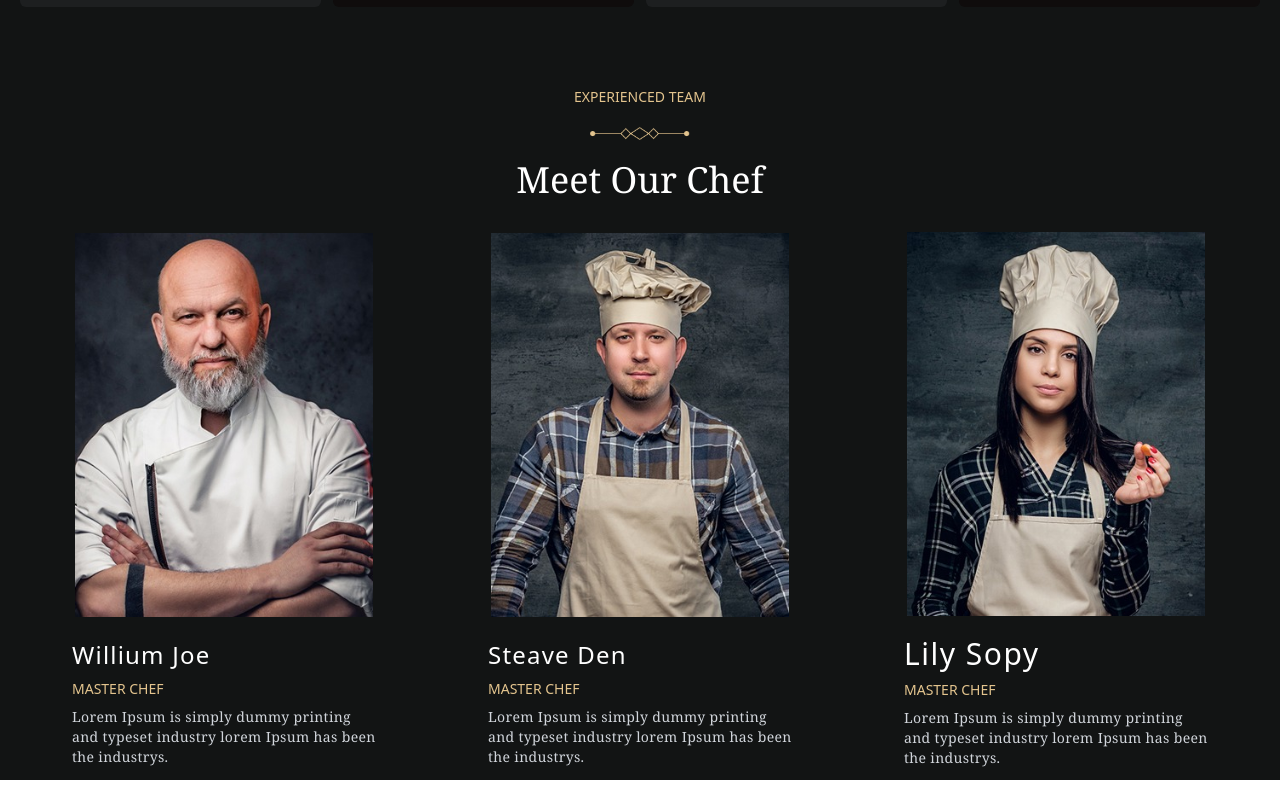
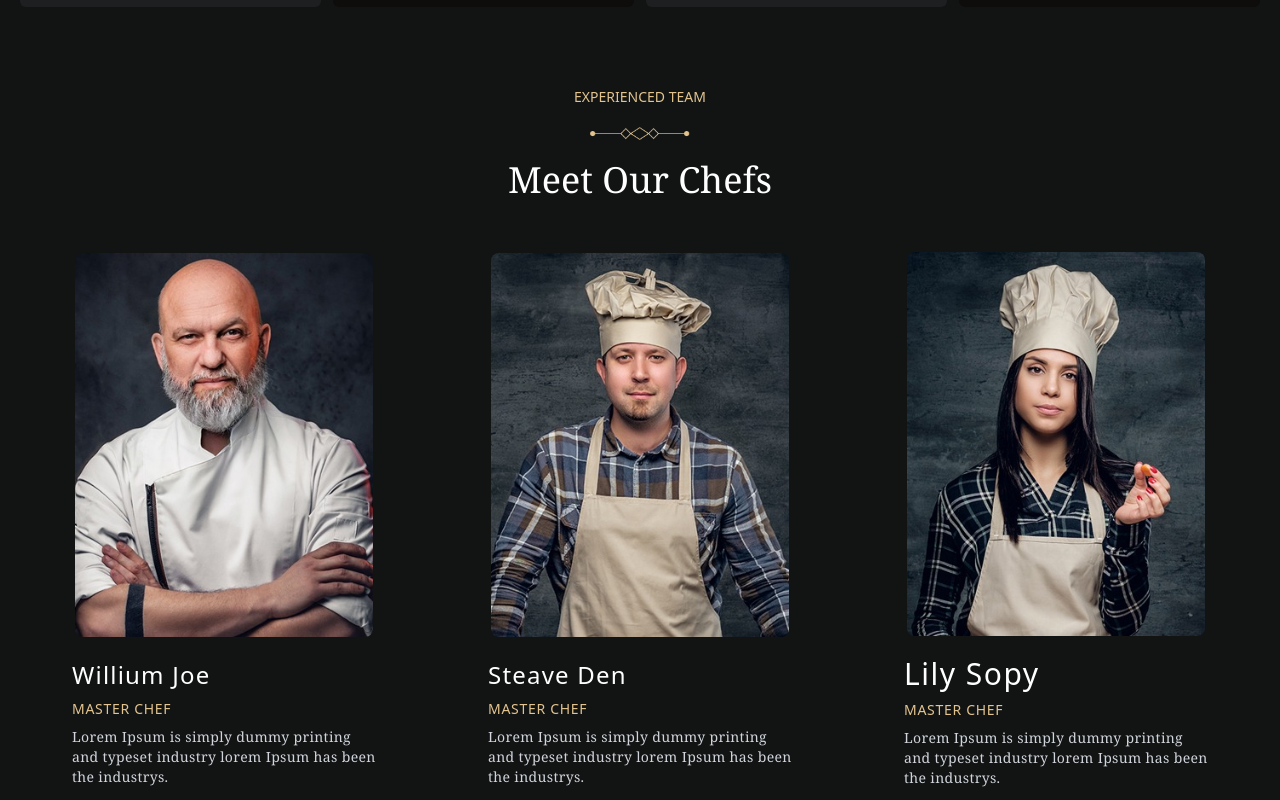
Before and after one commit to DAdawit/Food-Menu, a Next.js app: page / in a window 1280 px wide. Shown: the part 3496-4296 px from the top of the page. Built offline with nearby package versions, Linux system fonts and the light colour scheme.

Commit message:
chefs overlay effect

```diff
--- a/app/page.tsx
+++ b/app/page.tsx
@@ -18,6 +18,7 @@ import Drinks from "@/components/Drinks";
 import Specials from "@/components/Specials";
 import OurStrength from "@/components/OurStrength";
 import Chefs from "@/components/Chefs";
+import SocialMeadiaLinks from "@/components/SocialMeadiaLinks";
 
 export default function Home() {
   const [value, setValue] = useState("1");
--- a/components/Chefs.tsx
+++ b/components/Chefs.tsx
@@ -1,5 +1,6 @@
 import Image from "next/image";
 import React from "react";
+import SocialMeadiaLinks from "./SocialMeadiaLinks";
 
 const Chefs = () => {
   return (
@@ -16,10 +17,14 @@ const Chefs = () => {
             height={200}
             className=""
           />
-          <h1 className=" text-secondary text-4xl font-serif">Meet Our Chef</h1>
+          <h1 className=" text-secondary text-4xl font-serif">
+            Meet Our Chefs
+          </h1>
         </div>
         <div className="grid sm:flex sm:flex-row justify-evenly mt-5">
           <div className="p-3 grid items-center  w-96">
+            <div className="grid sm:flex sm:flex-row justify-evenly mt-5 px-5">
+              <div className="group relative max-w-96">
                 <Image
                   src="/chefs/chef1.jpg"
                   height={300}
@@ -27,11 +32,18 @@ const Chefs = () => {
                   alt="breakfast"
                   className="w-full rounded-lg object-contain h-96"
                 />
+                <div className="absolute top-0 left-0  w-full h-0 flex flex-col justify-center items-center bg-primary opacity-0 group-hover:h-full group-hover:opacity-70 duration-500">
+                  <SocialMeadiaLinks />
+                </div>
+              </div>
+            </div>
             <div className="px-7 flex flex-col gap-2">
               <h1 className="text-secondary  tracking-wider font-sans mt-5 text-2xl">
                 Willium Joe
               </h1>
-              <h1 className="text-primary text-sm  font-sans">MASTER CHEF</h1>
+              <h1 className="text-primary text-sm  font-sans tracking-wider">
+                MASTER CHEF
+              </h1>
               <p className="text-sm text-gray-300 text-start font-serif tracking-wide">
                 Lorem Ipsum is simply dummy printing and typeset industry lorem
                 Ipsum has been the industrys.
@@ -39,18 +51,27 @@ const Chefs = () => {
             </div>
           </div>
           <div className="p-3 grid items-center w-96">
+            <div className="grid sm:flex sm:flex-row justify-evenly mt-5 px-5">
+              <div className="group relative max-w-96">
                 <Image
                   src="/chefs/chef2.jpg"
                   height={300}
                   width={200}
-              alt="appetizers"
+                  alt="breakfast"
                   className="w-full rounded-lg object-contain h-96"
                 />
+                <div className="absolute top-0 left-0  w-full h-0 flex flex-col justify-center items-center bg-primary opacity-0 group-hover:h-full group-hover:opacity-70 duration-500">
+                  <SocialMeadiaLinks />
+                </div>
+              </div>
+            </div>
             <div className="px-7 flex flex-col gap-2">
               <h1 className="text-secondary  tracking-wider font-sans mt-5 text-2xl">
                 Steave Den
               </h1>
-              <h1 className="text-primary text-sm  font-sans">MASTER CHEF</h1>
+              <h1 className="text-primary text-sm  font-sans tracking-wider">
+                MASTER CHEF
+              </h1>
               <p className="text-sm text-gray-300 text-start font-serif tracking-wide">
                 Lorem Ipsum is simply dummy printing and typeset industry lorem
                 Ipsum has been the industrys.
@@ -58,18 +79,27 @@ const Chefs = () => {
             </div>
           </div>
           <div className="p-3 grid items-center w-96">
+            <div className="grid sm:flex sm:flex-row justify-evenly mt-5 px-5">
+              <div className="group relative max-w-96">
                 <Image
                   src="/chefs/chef3.jpg"
                   height={300}
                   width={200}
-              alt="drinks"
-              className=" rounded-lg object-contain w-96 h-96"
+                  alt="breakfast"
+                  className="w-full rounded-lg object-contain h-96"
                 />
+                <div className="absolute top-0 left-0  w-full h-0 flex flex-col justify-center items-center bg-primary opacity-0 group-hover:h-full group-hover:opacity-70 duration-500">
+                  <SocialMeadiaLinks />
+                </div>
+              </div>
+            </div>
             <div className="px-7 flex flex-col gap-2">
               <h1 className="text-secondary  tracking-wider font-sans mt-5 text-3xl">
                 Lily Sopy
               </h1>
-              <h1 className="text-primary text-sm  font-sans">MASTER CHEF</h1>
+              <h1 className="text-primary text-sm  font-sans tracking-wider">
+                MASTER CHEF
+              </h1>
               <p className="text-sm text-gray-300 text-start font-serif tracking-wide">
                 Lorem Ipsum is simply dummy printing and typeset industry lorem
                 Ipsum has been the industrys.
--- /dev/null
+++ b/components/SocialMeadiaLinks.tsx
@@ -0,0 +1,25 @@
+import FacebookIcon from "@mui/icons-material/Facebook";
+import LinkedInIcon from "@mui/icons-material/LinkedIn";
+import TwitterIcon from "@mui/icons-material/Twitter";
+import WhatsAppIcon from "@mui/icons-material/WhatsApp";
+
+const SocialMeadiaLinks = () => {
+  return (
+    <div className="flex justify-center gap-1 opacity-100 z-50">
+      <div className="p-3 bg-black hover:bg-[#5d4314] text-white opacity-100">
+        <FacebookIcon />
+      </div>
+      <div className="p-3 bg-black hover:bg-[#5d4314] text-white opacity-100">
+        <LinkedInIcon />
+      </div>
+      <div className="p-3 bg-black hover:bg-[#5d4314] text-white opacity-100">
+        <TwitterIcon />
+      </div>
+      <div className="p-3 bg-black hover:bg-[#5d4314] text-white opacity-100">
+        <WhatsAppIcon />
+      </div>
+    </div>
+  );
+};
+
+export default SocialMeadiaLinks;
--- a/package.json
+++ b/package.json
@@ -11,6 +11,7 @@
   "dependencies": {
     "@emotion/react": "^11.11.1",
     "@emotion/styled": "^11.11.0",
+    "@mui/icons-material": "^5.11.16",
     "@mui/lab": "^5.0.0-alpha.134",
     "@mui/material": "^5.13.5",
     "@mui/styled-engine-sc": "^5.12.0",
```
Also changed, not shown: 1 other file (tests, documents, lock files or other folders). Lines whose indentation alone changed are shown as unchanged.
